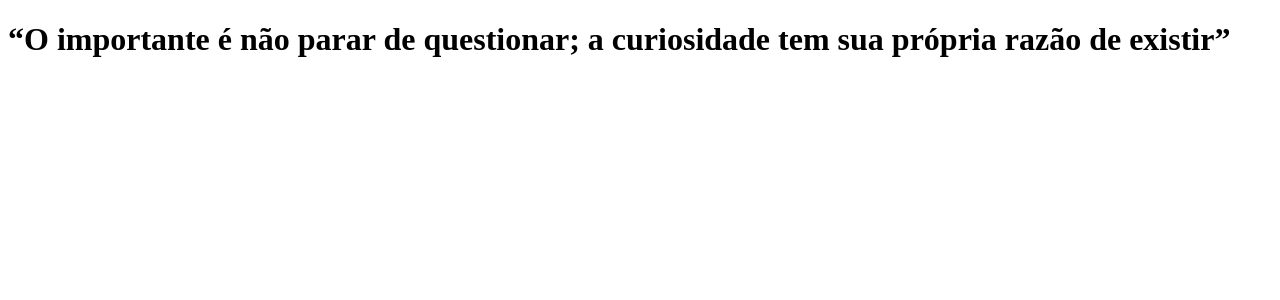
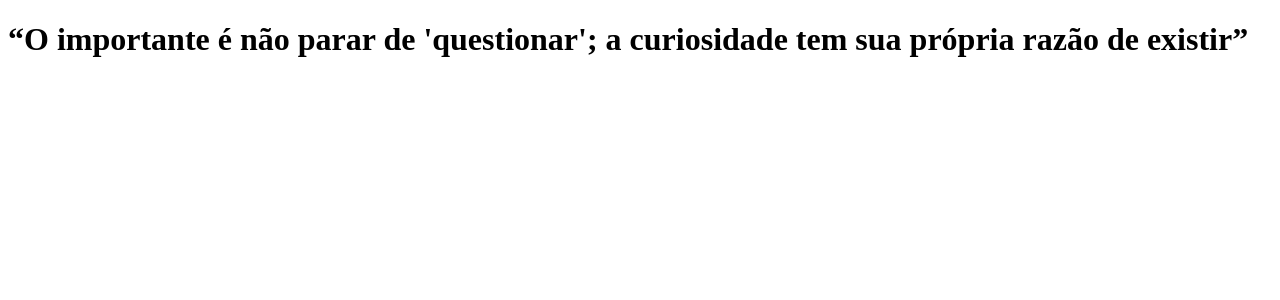
Before and after one commit to pedrorikdev/Dev, a Next.js app: page / in a window 1280 px wide. Shown: the top 300 px of the page. Built offline with nearby package versions, Linux system fonts and the light colour scheme.

Commit message:
Modify text the pages

```diff
--- a/pages/index.js
+++ b/pages/index.js
@@ -1,4 +1,4 @@
 function Home (){
-    return <h1>“O importante é não parar de questionar; a curiosidade tem sua própria razão de existir”</h1>
+    return <h1>“O importante é não parar de 'questionar'; a curiosidade tem sua própria razão de existir”</h1>
 }
 export default Home;
```
